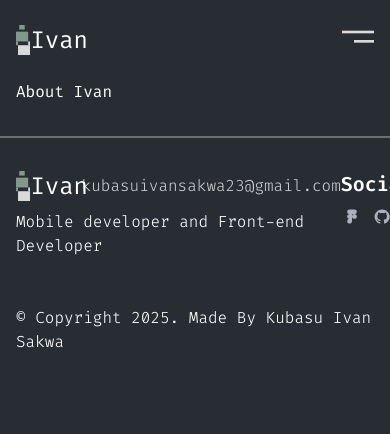
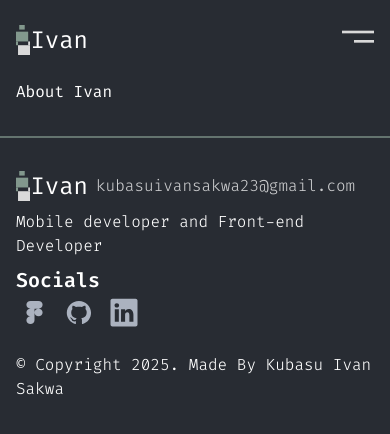
Before and after one commit to KubasuIvanSakwa/kubasuivansakwaprofilev2, a React (Vite) app: page /meet-ivan in a window 390 px wide. Shown: the top 434 px of the page. Built offline with nearby package versions, Linux system fonts and the light colour scheme.

Commit message:
chore: footer responsive

```diff
--- a/src/components/Footer.jsx
+++ b/src/components/Footer.jsx
@@ -20,7 +20,7 @@ function Footer() {
 
   return (
     <section className="lg:pl-[8rem] md:pl-[8rem] pb-[2rem] pl-[1rem] pr-[1rem] border-t-[0.13rem] border-darktext pt-[2rem]">
-      <section className="flex justify-between pr-[4rem]">
+      <section className="flex justify-between lg:pr-[4rem] md:pr-[4rem] lg:flex-row md:flex-row flex-col gap-2">
         <div className="flex flex-col gap-2">
           <div className="flex items-center gap-2">
             <NavLink className="flex items-center ">
@@ -55,7 +55,7 @@ function Footer() {
           </div>
         </div>
       </section>
-      <section className="flex justify-center items-center mt-[3rem] fira-code-light">
+      <section className="flex lg:justify-center md:justify-center items-center lg:mt-[3rem] md:mt-[3rem] mt-[1.4rem] fira-code-light">
         <p>&copy; Copyright 2025. Made By Kubasu Ivan Sakwa</p>
       </section>
     </section>
```
